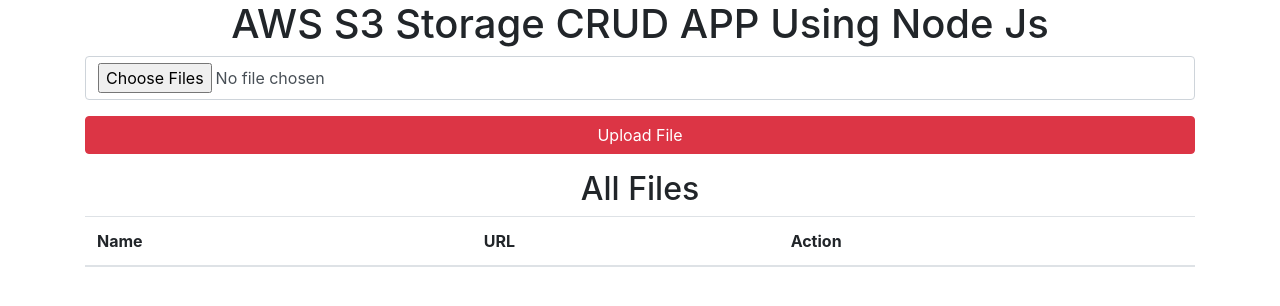
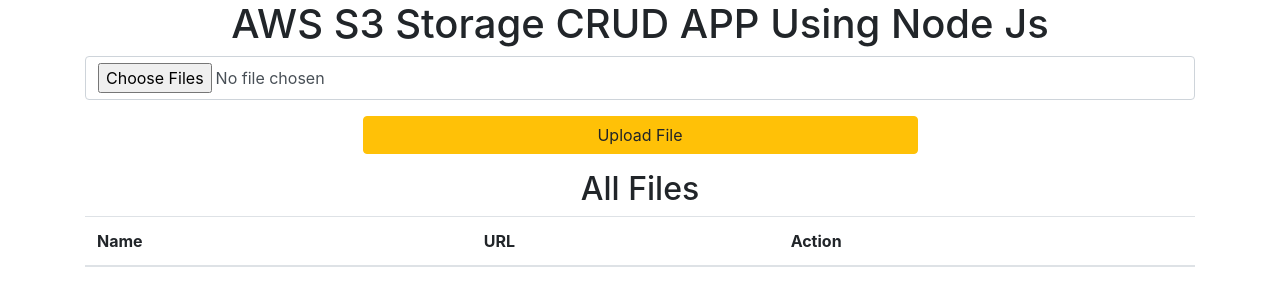
Before and after one commit to DebarunMitra/s3crudUsingNodeJs, a website: page public/index.html in a window 1280 px wide. Drawn offline with nearby package versions, Linux system fonts and the light colour scheme; no server answers.

Commit message:
btn style updated

```diff
--- a/public/index.html
+++ b/public/index.html
@@ -19,8 +19,8 @@
             <div class="form-group">
                 <input type="file" name="files" multiple class="form-control" required />
             </div>
-            <div class="form-group">
-                <button class="btn btn-block btn-danger">
+            <div class="form-group text-center">
+                <button class="btn btn-warning w-50">
                     Upload File
                 </button>
             </div>
```
